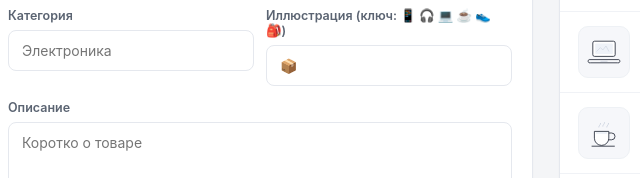
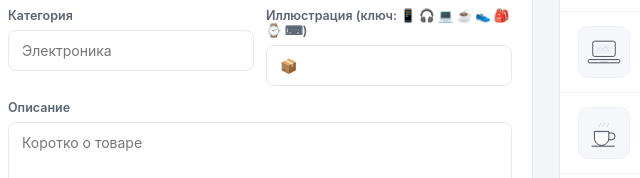
Before and after one commit to igorZV23/shop-demo, a plain HTML site: page admin.html in a window 1280 px wide. Shown: the part 484-662 px from the top of the page, 53-693 px from the left. Drawn offline with Linux system fonts and the light colour scheme.

Commit message:
Подсказка ключей иллюстраций в админке: добавлены часы и клавиатура

```diff
--- a/admin.html
+++ b/admin.html
@@ -53,7 +53,7 @@
             <datalist id="catList"></datalist>
           </div>
           <div class="field">
-            <label for="f-icon">Иллюстрация (ключ: 📱 🎧 💻 ☕ 👟 🎒)</label>
+            <label for="f-icon">Иллюстрация (ключ: 📱 🎧 💻 ☕ 👟 🎒 ⌚ ⌨)</label>
             <input id="f-icon" maxlength="4" placeholder="📦">
           </div>
         </div>
```
